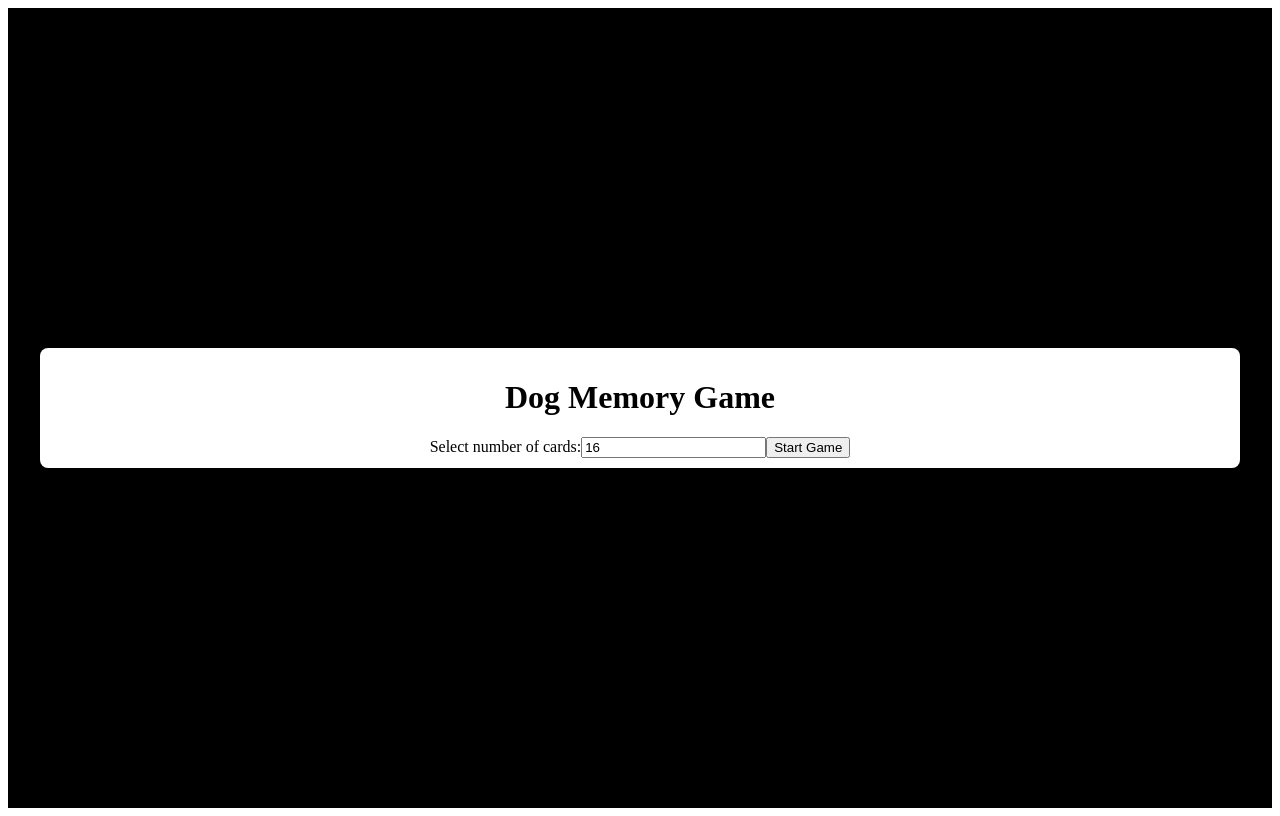
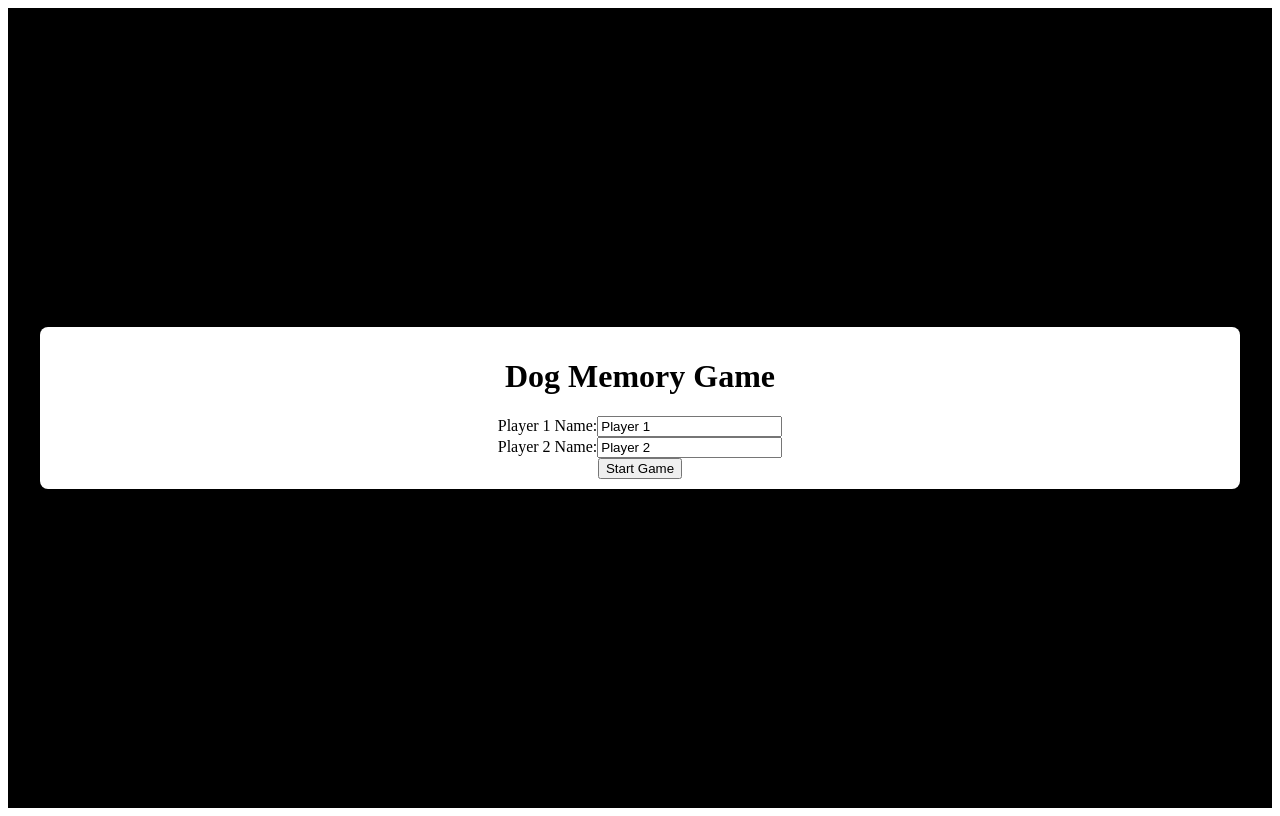
Before and after one commit to HINO-CHI/DogShinkeishuijaku, a React (Vite) app: page / in a window 1280 px wide. Built offline with nearby package versions, Linux system fonts and the light colour scheme.

Commit message:
最終変更

```diff
--- a/src/App.jsx
+++ b/src/App.jsx
@@ -8,13 +8,15 @@ import GameResult from './component/GameResult';
 function App() {
   const [gameStarted, setGameStarted] = useState(false);
   const [cards, setCards] = useState([]);
+  const [player1Name, setPlayer1Name] = useState('Player 1');
+  const [player2Name, setPlayer2Name] = useState('Player 2');
   const [player1Score, setPlayer1Score] = useState(0);
   const [player2Score, setPlayer2Score] = useState(0);
   const [currentPlayer, setCurrentPlayer] = useState(1);
   const [turns, setTurns] = useState(0);
   const [selectedCards, setSelectedCards] = useState([]);
-  const [matchedCards, setMatchedCards] = useState([]); // 一致したカードのインデックスを管理
-  const [gameFinished, setGameFinished] = useState(false); // ゲーム終了状態を追加
+  const [matchedCards, setMatchedCards] = useState([]);
+  const [gameFinished, setGameFinished] = useState(false);
 
   useEffect(() => {
     if (gameStarted) {
@@ -26,29 +28,21 @@ function App() {
     const dogBreeds = ['poodle', 'bulldog', 'beagle', 'dalmatian', 'retriever', 'terrier', 'husky', 'chihuahua'];
     let dogImages = [];
 
-    // 各犬種ごとに2枚の画像を取得
     for (const breed of dogBreeds) {
       const response = await fetch(`https://dog.ceo/api/breed/${breed}/images/random/2`);
       const data = await response.json();
-
-      // 画像データに犬種名を追加して、dogImagesに格納
       dogImages = dogImages.concat(data.message.map(image => ({
-        breed,  // 各画像に対応する犬種名を追加
+        breed,
         image
       })));
     }
 
-    // dogImagesのサイズが16枚かどうかを確認
-    console.log('dogImages length:', dogImages.length);  // ここで長さが16か確認
-
-    // dogImagesのサイズが16枚になるはず
     if (dogImages.length === 16) {
-      // 画像のカードをシャッフル
       const shuffledCards = dogImages
-        .sort(() => Math.random() - 0.5) // シャッフル
+        .sort(() => Math.random() - 0.5)
         .map((card, index) => ({
           id: index,
-          breed: card.breed, // 取得した犬種をそのまま使用
+          breed: card.breed,
           image: card.image,
           revealed: false,
         }));
@@ -59,14 +53,26 @@ function App() {
     }
   };
 
-  const startGame = () => {
+  const startGame = (cardCount, player1, player2) => {
+    setPlayer1Name(player1);  // プレイヤー1の名前を設定
+    setPlayer2Name(player2);  // プレイヤー2の名前を設定
     setGameStarted(true);
     setPlayer1Score(0);
     setPlayer2Score(0);
     setTurns(0);
     setSelectedCards([]);
-    setMatchedCards([]); // ゲーム開始時に一致したカードをリセット
-    setGameFinished(false); // ゲーム終了状態をリセット
+    setMatchedCards([]);
+    setGameFinished(false);
+  };
+
+  const startNewGame = () => {
+    setPlayer1Score(0);
+    setPlayer2Score(0);
+    setTurns(0);
+    setSelectedCards([]);
+    setMatchedCards([]);
+    setGameFinished(false);
+    setGameStarted(true);  // ゲームを開始
   };
 
   const handleCardClick = (index) => {
@@ -84,7 +90,6 @@ function App() {
       const secondCard = cards[index];
 
       if (firstCard.breed === secondCard.breed) {
-        // 一致したカードをマッチ済みカードとして追加
         setMatchedCards((prev) => [...prev, firstCardIndex, index]);
 
         if (currentPlayer === 1) {
@@ -93,10 +98,18 @@ function App() {
           setPlayer2Score(player2Score + 1);
         }
 
-        // すべてのカードがマッチした場合、ゲームを終了
         if (matchedCards.length + 2 === cards.length) {
           setGameFinished(true);
         }
+
+        // カードが揃った場合はターンを切り替えない
+        setTimeout(() => {
+          setSelectedCards([]);
+          updatedCards[firstCardIndex].revealed = false;
+          updatedCards[index].revealed = false;
+          setCards(updatedCards);
+        }, 1000);
+        return; // カードが揃った場合はターンを切り替えない
       }
 
       setTurns(turns + 1);
@@ -116,10 +129,22 @@ function App() {
       {!gameStarted ? (
         <GameControls startGame={startGame} />
       ) : gameFinished ? (
-        <GameResult player1Score={player1Score} player2Score={player2Score} />
+        <GameResult
+          player1Score={player1Score}
+          player2Score={player2Score}
+          player1Name={player1Name}  // プレイヤー1の名前をGameResultに渡す
+          player2Name={player2Name}  // プレイヤー2の名前をGameResultに渡す
+          startNewGame={startNewGame}  // New Gameボタンの処理
+        />
       ) : (
         <>
-          <PlayerInfo player1Score={player1Score} player2Score={player2Score} currentPlayer={currentPlayer} />
+          <PlayerInfo
+            player1Name={player1Name}
+            player2Name={player2Name}
+            player1Score={player1Score}
+            player2Score={player2Score}
+            currentPlayer={currentPlayer}
+          />
           <GameBoard cards={cards} handleCardClick={handleCardClick} matchedCards={matchedCards} />
         </>
       )}
--- a/src/component/Card.jsx
+++ b/src/component/Card.jsx
@@ -6,10 +6,9 @@ function Card({ card, onClick, matched }) {
 
   useEffect(() => {
     if (card.revealed) {
-      // revealed後に裏面を一定時間表示
       const timer = setTimeout(() => {
         setIsVisible(true);
-      }, 10000); // 1秒後に裏面を表示
+      }, 1000); // 1秒後に表示
 
       return () => clearTimeout(timer);
     } else {
@@ -19,12 +18,12 @@ function Card({ card, onClick, matched }) {
 
   return (
     <div
-      className={`card ${card.revealed ? 'revealed' : ''} ${matched ? 'matched' : ''}`}
+      className={`card ${card.revealed ? 'revealed' : ''}`}
       onClick={onClick}
       style={{
-        backgroundColor: matched ? 'lightgray' : 'white', // 一致した場合は背景色に変更
-        border: matched ? 'none' : '1px solid #000', // 枠線を消す場合
-        visibility: matched ? 'hidden' : 'visible', // 一致した場合は全体を非表示
+        backgroundColor: matched ? 'lightgray' : 'white',
+        border: matched ? 'none' : '1px solid #000',
+        visibility: matched ? 'hidden' : 'visible',
       }}
     >
       <div className="card-inner">
@@ -32,11 +31,10 @@ function Card({ card, onClick, matched }) {
           <img src="/src/component/images/Usagichan.png" alt="Usagichan" />
         </div>
         <div className={`card-back ${isVisible ? 'visible' : ''}`}>
-          {!matched && <img src={card.image} alt={card.breed} />} {/* 一致した場合は画像を非表示 */}
+          <img src={card.image} alt={card.breed} />
         </div>
       </div>
-      {/* カード外部に犬種名を表示 */}
-      {card.revealed && !matched && <div className="breed-text">{card.breed}</div>}
+      {!matched && card.revealed && <div className="breed-text">{card.breed}</div>}
     </div>
   );
 }
--- a/src/component/GameControls.jsx
+++ b/src/component/GameControls.jsx
@@ -1,23 +1,35 @@
 import React, { useState } from 'react';
 
 function GameControls({ startGame }) {
-  const [cardCount, setCardCount] = useState(16);
+  const [player1Name, setPlayer1Name] = useState('Player 1');
+  const [player2Name, setPlayer2Name] = useState('Player 2');
 
-  const handleCardCountChange = (event) => {
-    const count = Number(event.target.value);
-    if (count >= 16 && count <= 100 && Math.sqrt(count) % 1 === 0) {
-      setCardCount(count);
-    }
+  const handleStartGame = () => {
+    startGame(16, player1Name, player2Name); // プレイヤー名をstartGameに渡す
   };
 
   return (
     <div className="game-controls">
       <h1>Dog Memory Game</h1>
       <label>
-        Select number of cards:
-        <input type="number" value={cardCount} onChange={handleCardCountChange} />
+        Player 1 Name:
+        <input
+          type="text"
+          value={player1Name}
+          onChange={(e) => setPlayer1Name(e.target.value)}
+        />
       </label>
-      <button onClick={() => startGame(cardCount)}>Start Game</button>
+      <br />
+      <label>
+        Player 2 Name:
+        <input
+          type="text"
+          value={player2Name}
+          onChange={(e) => setPlayer2Name(e.target.value)}
+        />
+      </label>
+      <br />
+      <button onClick={handleStartGame}>Start Game</button>
     </div>
   );
 }
--- a/src/component/GameResult.jsx
+++ b/src/component/GameResult.jsx
@@ -1,12 +1,12 @@
 import React from 'react';
 
-function GameResult({ player1Score, player2Score }) {
+function GameResult({ player1Score, player2Score, player1Name, player2Name, startNewGame }) {
   let resultMessage = '';
 
   if (player1Score > player2Score) {
-    resultMessage = 'Player 1 wins!';
+    resultMessage = `${player1Name} wins!`;
   } else if (player1Score < player2Score) {
-    resultMessage = 'Player 2 wins!';
+    resultMessage = `${player2Name} wins!`;
   } else {
     resultMessage = 'It\'s a tie!';
   }
@@ -14,8 +14,9 @@ function GameResult({ player1Score, player2Score }) {
   return (
     <div className="game-result">
       <h2>{resultMessage}</h2>
+      <button onClick={startNewGame}>New Game</button> {/* New Gameボタン */}
     </div>
-  )
+  );
 }
 
 export default GameResult;
--- a/src/component/PlayerInfo.jsx
+++ b/src/component/PlayerInfo.jsx
@@ -1,11 +1,11 @@
 import React from 'react';
 
-function PlayerInfo({ player1Score, player2Score, currentPlayer }) {
+function PlayerInfo({ player1Name, player2Name, player1Score, player2Score, currentPlayer }) {
   return (
     <div className="player-info">
-      <h2>Player 1: {player1Score} points</h2>
-      <h2>Player 2: {player2Score} points</h2>
-      <h3>Current Turn: Player {currentPlayer}</h3>
+      <h2>{player1Name}: {player1Score} points</h2>
+      <h2>{player2Name}: {player2Score} points</h2>
+      <h3>Current Turn: {currentPlayer === 1 ? player1Name : player2Name}</h3>
     </div>
   );
 }
```
